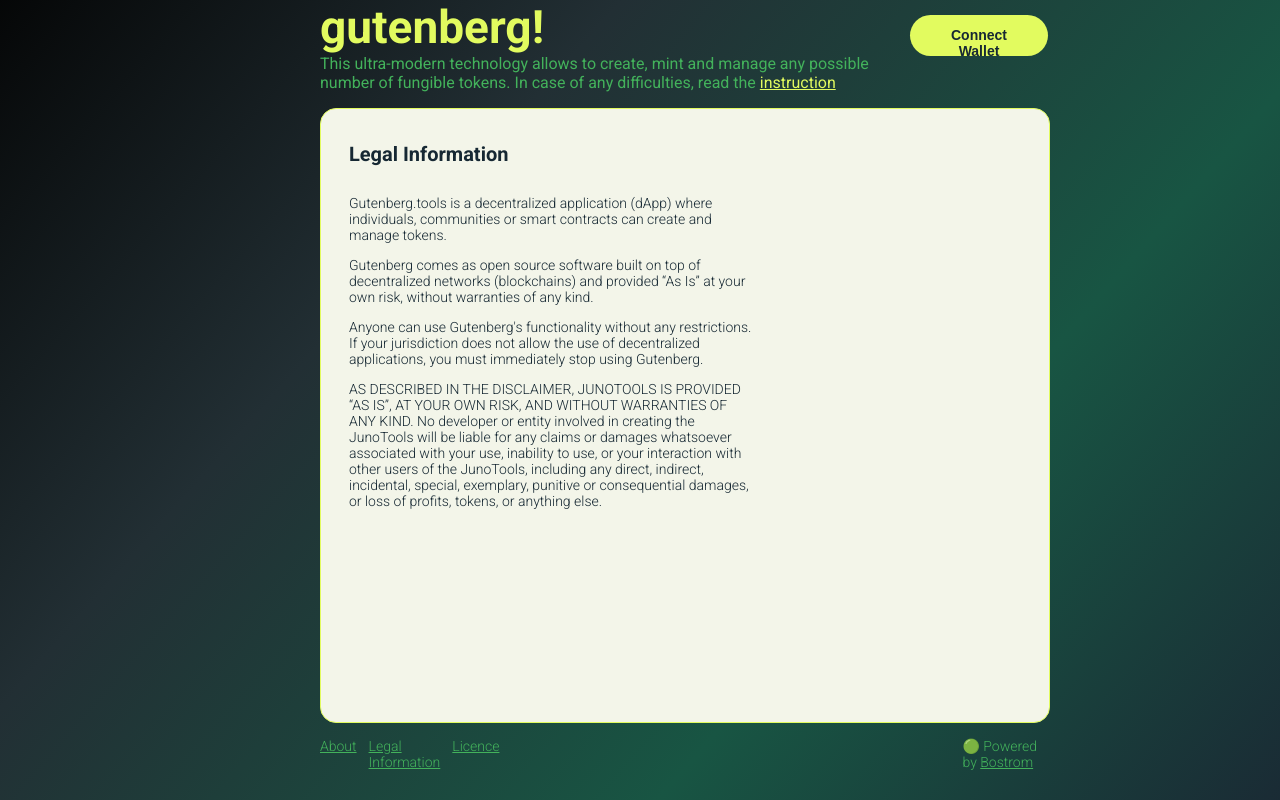
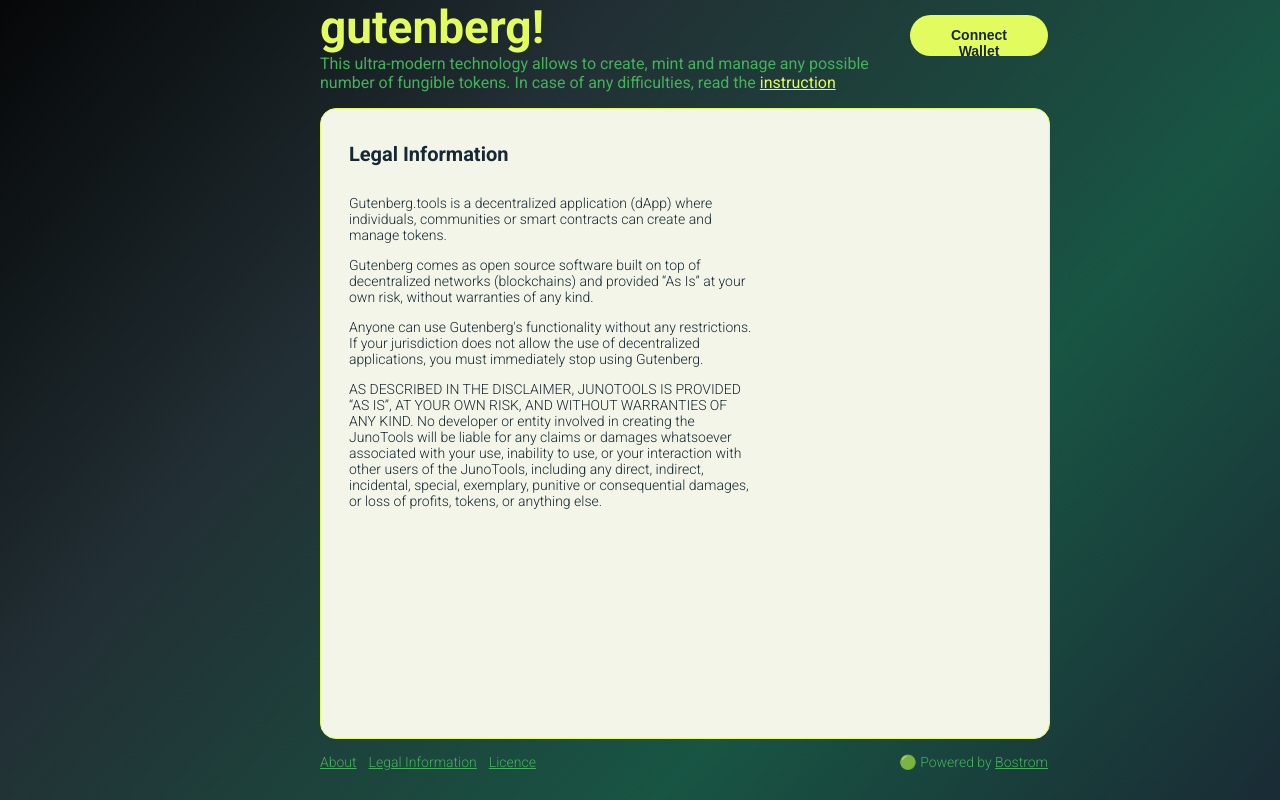
Before and after one commit to diekuche/gutenberg, a React (Create React App) app: page /legalinfo in a window 1280 px wide. Built offline with nearby package versions, Linux system fonts and the light colour scheme.

Commit message:
foter & legal fix

```diff
--- a/src/components/Footer/Footer.module.css
+++ b/src/components/Footer/Footer.module.css
@@ -28,7 +28,7 @@
 }
 
 .create {
-  margin-left: 451px;
+  margin-left: auto;
   color: #43b25b;
   width: fit-content;
   font-style: normal;
--- a/src/components/LegalInformation/LegalInform.module.css
+++ b/src/components/LegalInformation/LegalInform.module.css
@@ -23,6 +23,5 @@
   font-size: 14px;
   line-height: 16px;
   color: #162833;
-  max-width: 517px;
   padding: 0px 296px 0px 28px;
 }
```
